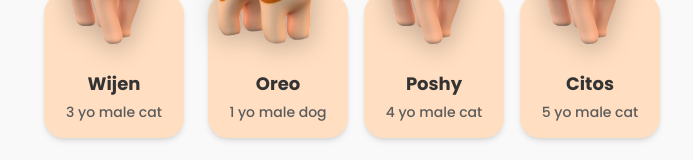
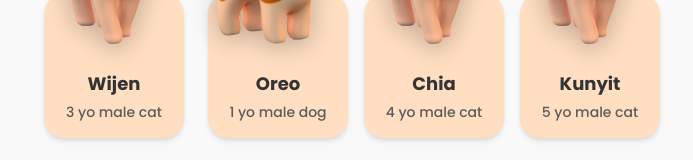
Before and after one commit to Rindut/anabulkuV1, a React (Vite) app: page / in a window 1280 px wide. Shown: the part 488-648 px from the top of the page, without its empty margins (392-1085 px from the left). Built offline with nearby package versions, Linux system fonts and the light colour scheme.

Commit message:
Rename pets in mock data
Rename Poshy to Chia and Citos to Kunyit in mock pet data.

```diff
--- a/src/pages/Home.tsx
+++ b/src/pages/Home.tsx
@@ -15,8 +15,8 @@ import { JournalSection } from "@/components/ui/journal-section";
 const mockPets = [
   { id: 1, name: "Wijen", gender: "Male", age: 3, petType: "cat" },
   { id: 2, name: "Oreo", gender: "Male", age: 1, petType: "dog" },
-  { id: 5, name: "Poshy", gender: "Male", age: 4, petType: "cat" },
-  { id: 6, name: "Citos", gender: "Male", age: 5, petType: "cat" },
+  { id: 5, name: "Chia", gender: "Male", age: 4, petType: "cat" },
+  { id: 6, name: "Kunyit", gender: "Male", age: 5, petType: "cat" },
 ];
 
 const Home = () => {
--- a/src/pages/Journal.tsx
+++ b/src/pages/Journal.tsx
@@ -16,8 +16,8 @@ import {
 const mockPets = [
   { id: 1, name: "Wijen", gender: "Male", age: 3, petType: "cat" as const },
   { id: 2, name: "Oreo", gender: "Male", age: 1, petType: "dog" as const },
-  { id: 3, name: "Chia", gender: "Female", age: 2, petType: "cat" as const },
-  { id: 4, name: "Kunyit", gender: "Female", age: 4, petType: "dog" as const },
+  { id: 3, name: "Chia", gender: "Male", age: 4, petType: "cat" as const },
+  { id: 4, name: "Kunyit", gender: "Male", age: 5, petType: "cat" as const },
 ];
 
 const Journal = () => {
--- a/src/pages/PetCare.tsx
+++ b/src/pages/PetCare.tsx
@@ -23,8 +23,8 @@ const mockActivities = [
     activities: [
       { id: 1, petName: "Wijen", type: "Pet Hotel", completed: true },
       { id: 2, petName: "Wijen", type: "Grooming", completed: true },
-      { id: 3, petName: "Chia", type: "Pet Hotel", completed: true },
-      { id: 4, petName: "Chia", type: "Grooming", completed: true }
+      { id: 3, petName: "Kunyit", type: "Pet Hotel", completed: true },
+      { id: 4, petName: "Kunyit", type: "Grooming", completed: true }
     ]
   },
   {
```
